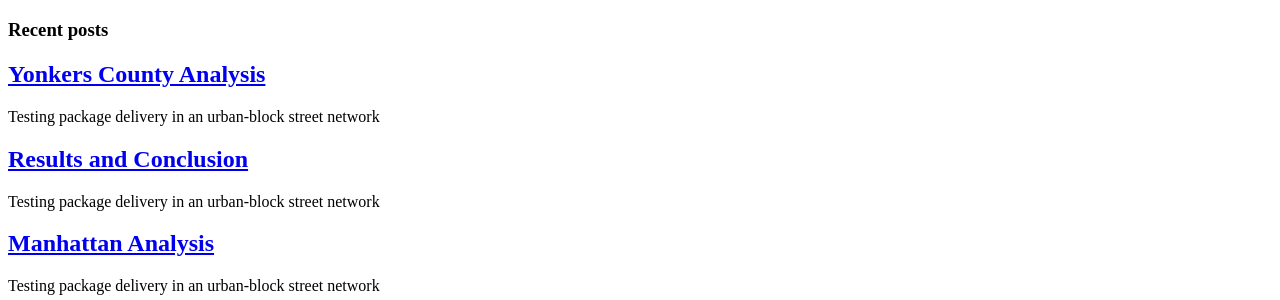
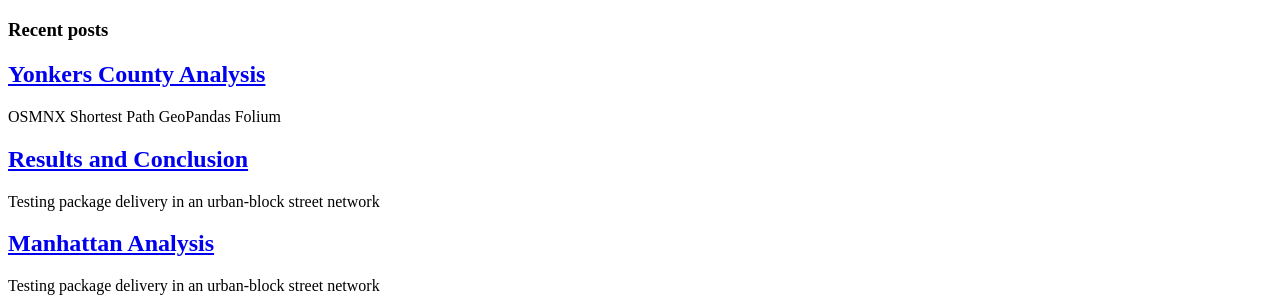
Before and after one commit to suryajps/Spatial-Analysis-for-Drone-vs-Truck-Deliveries-, a Jekyll site: the page built from index.html, in a window 1280 px wide. Shown: the part 314-614 px from the top of the page. Built offline with Jekyll 4.4.1, drawn with Linux system fonts in a browser that asks for light colours; cached includes are drawn as plain includes; nearby versions of some CDN libraries; the list of posts is cut into pages by our own code.

Commit message:
Update 2020-12-21-Yonkers-County-Analysis.md

```diff
--- a/_posts/2020-12-21-Yonkers-County-Analysis.md
+++ b/_posts/2020-12-21-Yonkers-County-Analysis.md
@@ -3,7 +3,7 @@
 date: 2020-12-21
 published: true
 tags: [dataviz, matplotlib]
-excerpt: "Testing package delivery in an urban-block street network"
+excerpt: "OSMNX | Shortest Path | GeoPandas | Folium"
 folium-loader:
   folium-chart-1: ["/assets/Yonkers_Images/Folium/2020-12-21-Yonkers-allfacility.html", "400"] # second argument is the height
   folium-chart-2: ["/assets/Yonkers_Images/Folium/2020-12-21-Yonkers-route-case1.html", "400"] # second argument is the height
```
